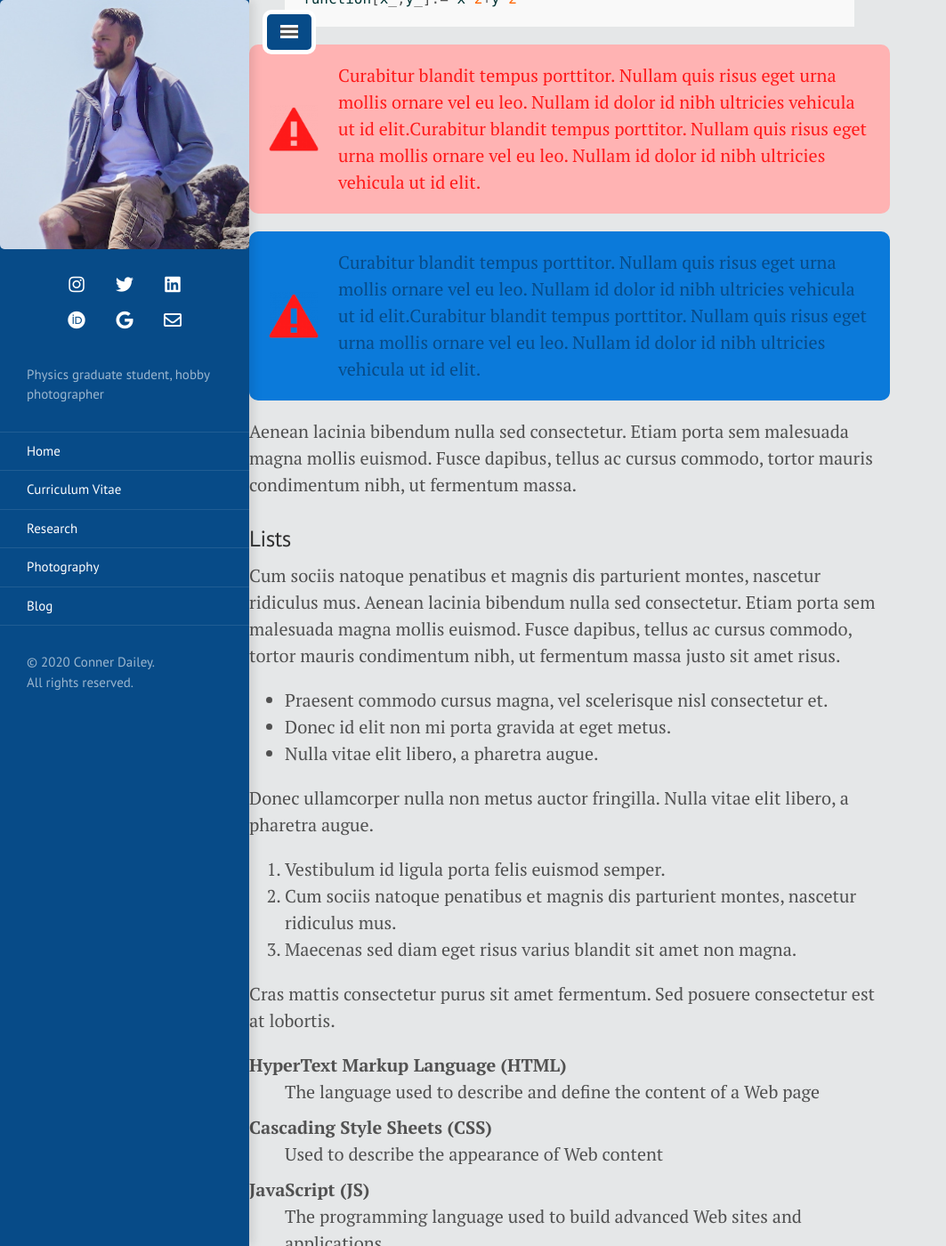
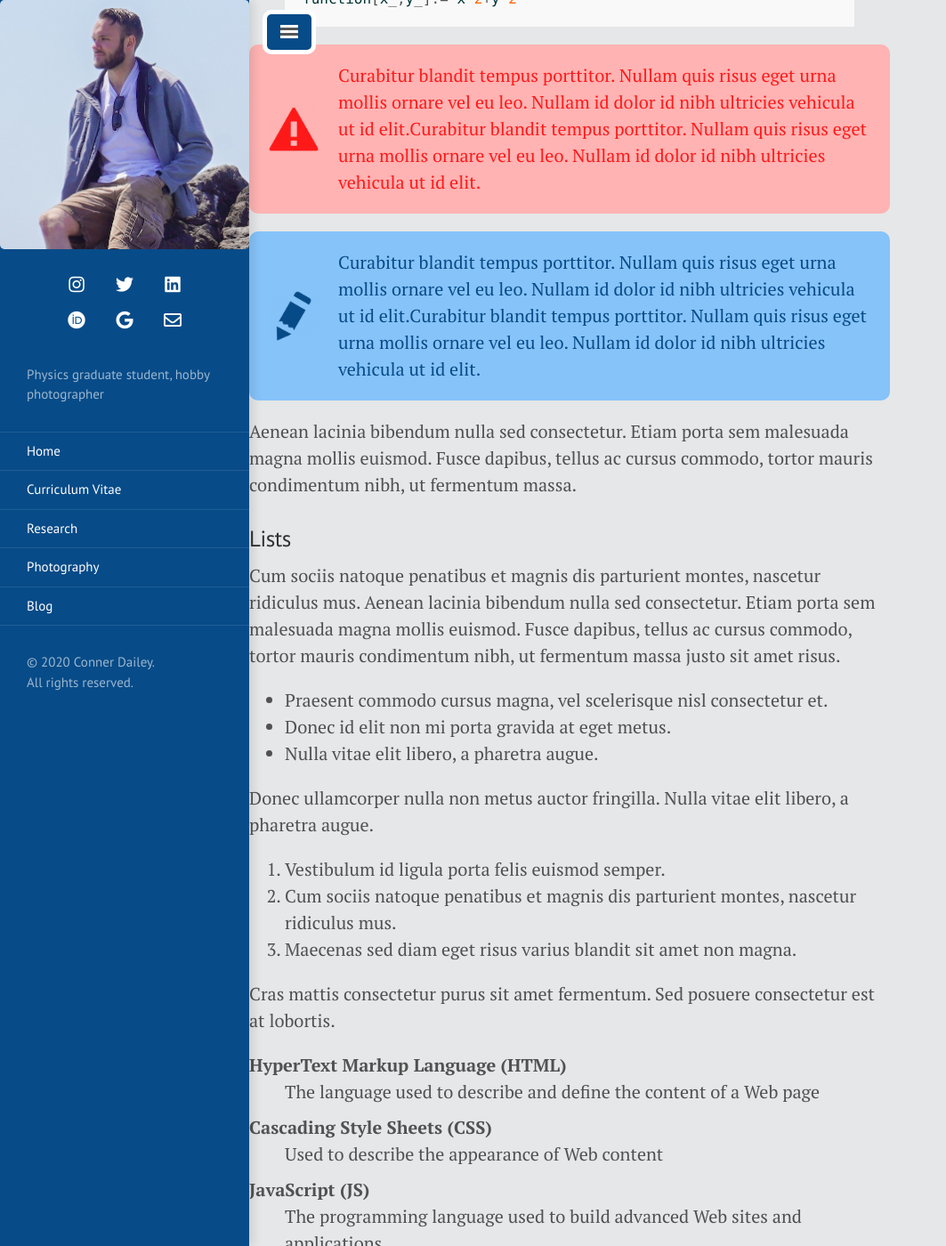
Before and after one commit to TakeTwiceDailey/TakeTwiceDailey.github.io, a Jekyll site: the page built from _posts/2014-01-01-example-content.md, in a window 1280 px wide and 1400 px high, scrolled down 1590 px. Shown: the whole window at 89% size, without its empty margins (0-1063 px from the left). Built offline with Jekyll 4.4.1, drawn with Linux system fonts in a browser that asks for light colours; nearby versions of some CDN libraries.

Commit message:
fixing note

```diff
--- a/public/css/poole.css
+++ b/public/css/poole.css
@@ -283,8 +283,8 @@ tbody tr:nth-child(odd) th {
   -moz-border-radius: 10px;
   -webkit-border-radius: 10px;
   margin-bottom: 1rem;
-  background-color: #0b7ada;
-  background-image: url(/icons/alert.png);
+  background-color: #86c3f9;
+  background-image: url(/icons/pencil.png);
   background-position: left center;
   background-repeat: no-repeat;
   background-size: 5rem;
```
Also changed, not shown: icons/pencil.png (added).
